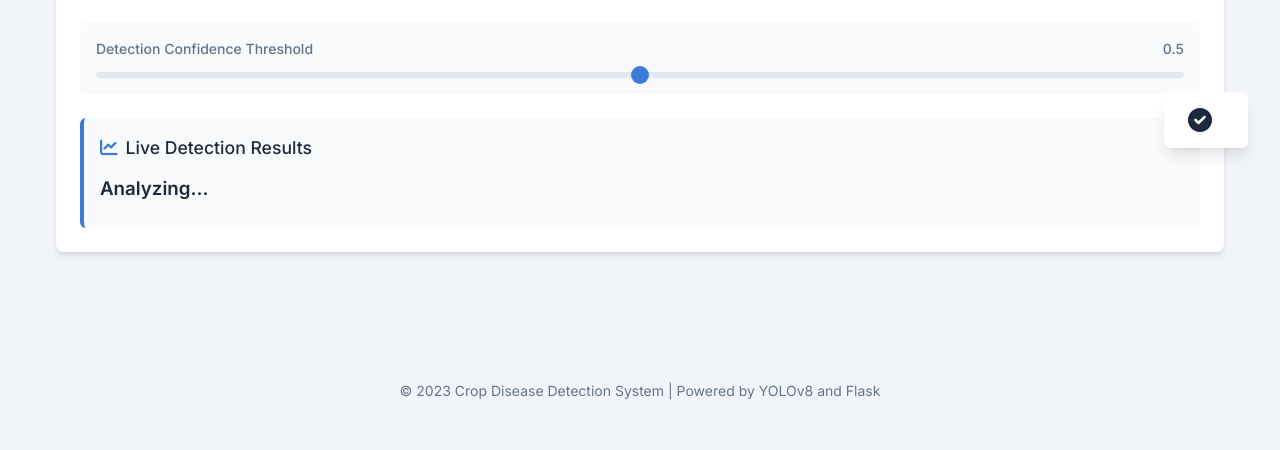
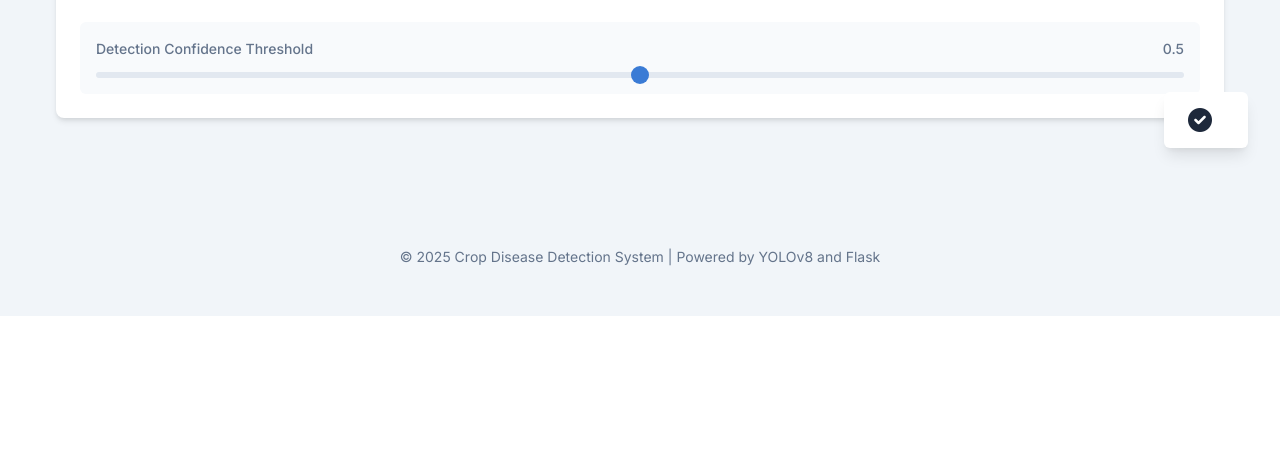
Before and after one commit to 22bee123/machile-learning, a Flask app: page / in a window 1280 px wide. Shown: the part 704-1154 px from the top of the page. After the commit the page ends 1020 px from the top, so only its background shows below. Run offline with Flask 2, Linux system fonts and the light colour scheme.

Commit message:
fixing it

```diff
--- a/templates/index.html
+++ b/templates/index.html
@@ -360,14 +360,6 @@
                         </div>
                     </div>
 
-                    <div class="live-status">
-                        <div class="live-status-title">
-                            <i class="fas fa-chart-line"></i>
-                            <span>Live Detection Results</span>
-                        </div>
-                        <h3 id="detection-summary">Analyzing...</h3>
-                        <ul class="detection-list" id="detection-list"></ul>
-                    </div>
                 </div>
             </div>
         </div>
@@ -375,7 +367,7 @@
 
     <footer class="footer">
         <div class="container">
-            <p>&copy; 2023 Crop Disease Detection System | Powered by YOLOv8 and Flask</p>
+            <p>&copy; 2025 Crop Disease Detection System | Powered by YOLOv8 and Flask</p>
         </div>
     </footer>
 
```
